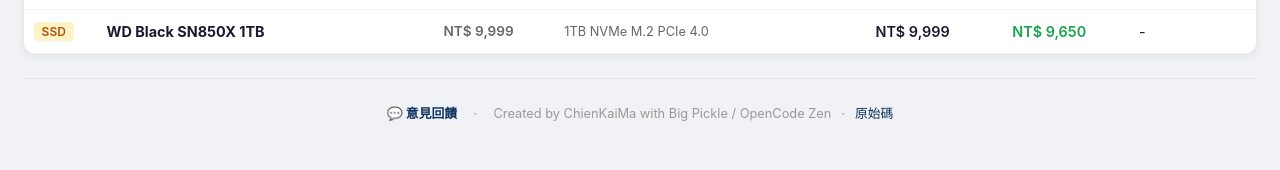
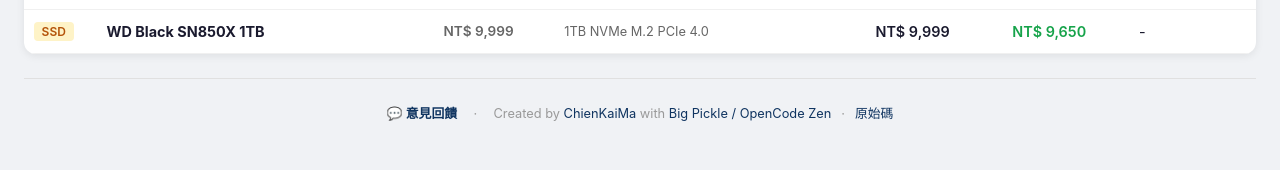
Before and after one commit to ChienKaiMa/taiwan-pc-prices, a Python web app: template web/templates/index.html in a window 1280 px wide. Shown: the part 2054-2224 px from the top of the page. Run offline with Jinja, Linux system fonts and the light colour scheme; the template is opened without the code that fills it, so the values that code supplies are empty.

Commit message:
Link attribution to repo

```diff
--- a/docs/index.html
+++ b/docs/index.html
@@ -131,7 +131,7 @@ tr.selected { background: #eef2ff !important; outline: 2px solid #0f3460; outlin
   <div style="margin-top:1.5rem; text-align:center; font-size:.8rem; color:#999; border-top:1px solid #e0e0e0; padding:1.5rem 0;">
     <a href="https://github.com/ChienKaiMa/taiwan-pc-prices/issues" target="_blank" style="color:#0f3460; text-decoration:none; font-weight:600;">💬 意見回饋</a>
     <span style="margin:0 .8rem;">·</span>
-    Created by ChienKaiMa with Big Pickle / OpenCode Zen
+    Created by <a href="https://github.com/ChienKaiMa" target="_blank" style="color:#0f3460; text-decoration:none;">ChienKaiMa</a> with <a href="https://github.com/ChienKaiMa/taiwan-pc-prices" target="_blank" style="color:#0f3460; text-decoration:none;">Big Pickle / OpenCode Zen</a>
     <span style="margin:0 .4rem;">·</span>
     <a href="https://github.com/ChienKaiMa/taiwan-pc-prices" target="_blank" style="color:#0f3460; text-decoration:none;">原始碼</a>
   </div>
--- a/web/templates/index.html
+++ b/web/templates/index.html
@@ -131,7 +131,7 @@ tr.selected { background: #eef2ff !important; outline: 2px solid #0f3460; outlin
   <div style="margin-top:1.5rem; text-align:center; font-size:.8rem; color:#999; border-top:1px solid #e0e0e0; padding:1.5rem 0;">
     <a href="https://github.com/ChienKaiMa/taiwan-pc-prices/issues" target="_blank" style="color:#0f3460; text-decoration:none; font-weight:600;">💬 意見回饋</a>
     <span style="margin:0 .8rem;">·</span>
-    Created by ChienKaiMa with Big Pickle / OpenCode Zen
+    Created by <a href="https://github.com/ChienKaiMa" target="_blank" style="color:#0f3460; text-decoration:none;">ChienKaiMa</a> with <a href="https://github.com/ChienKaiMa/taiwan-pc-prices" target="_blank" style="color:#0f3460; text-decoration:none;">Big Pickle / OpenCode Zen</a>
     <span style="margin:0 .4rem;">·</span>
     <a href="https://github.com/ChienKaiMa/taiwan-pc-prices" target="_blank" style="color:#0f3460; text-decoration:none;">原始碼</a>
   </div>
```
